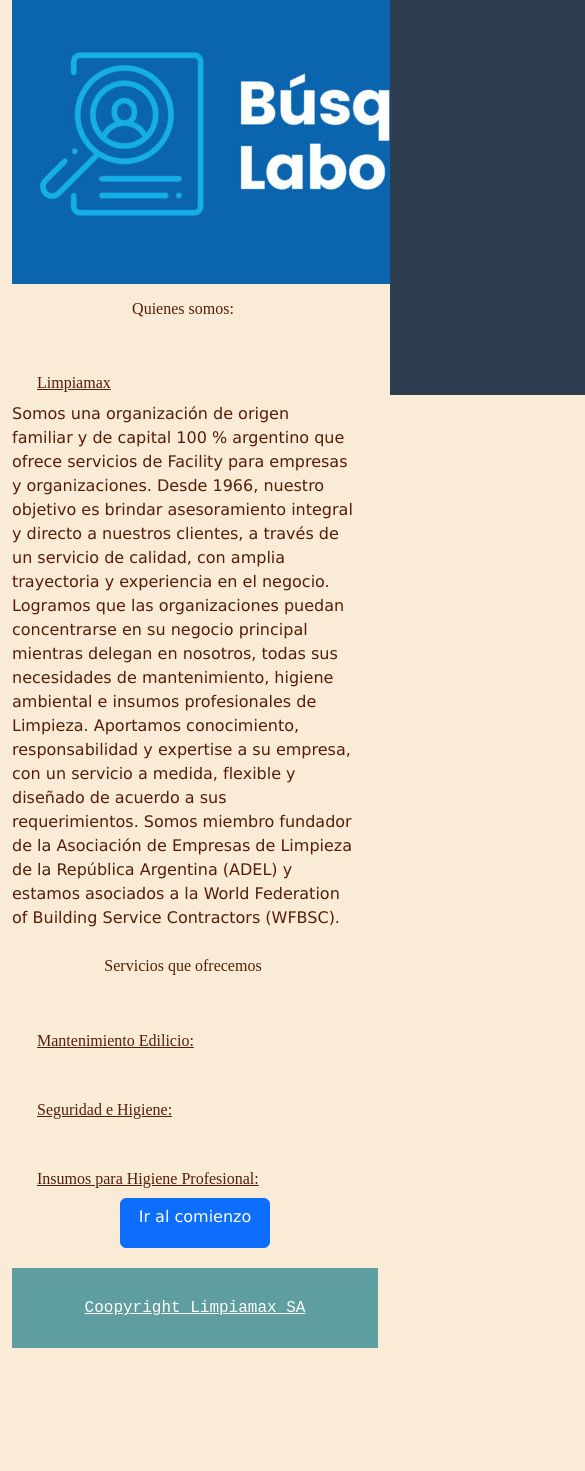
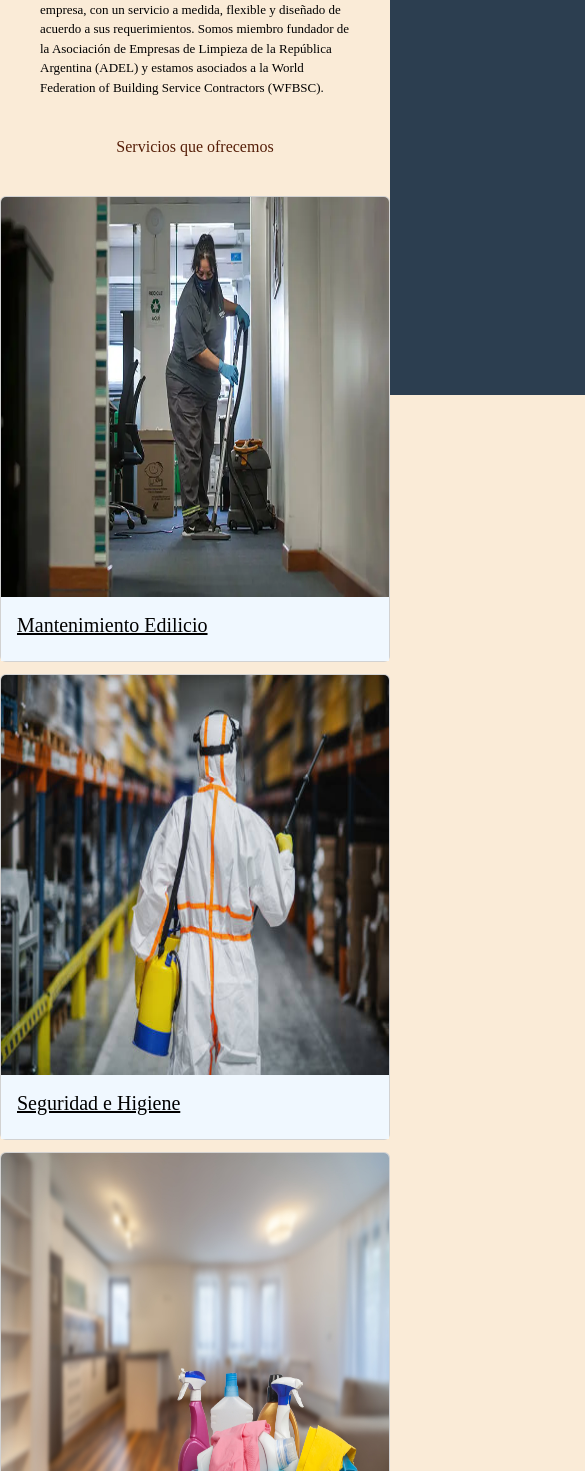
Before and after one commit to Calazera/Segunda-pre-entrega-del-proyecto-final-Cristian-Viola, a plain HTML site: page secciones/Quienes-somos.html in a window 390 px wide. Shown: the part 529-2000 px from the top of the page, 585 px wide, since content can reach past the window. Before the commit the page ends 1877 px from the top, so only its background shows below. Drawn offline with nearby package versions, Linux system fonts and the light colour scheme.

Commit message:
fix seccion quienes somos

```diff
--- a/css/estilo.css
+++ b/css/estilo.css
@@ -208,11 +208,9 @@
 	font-family: 'Courier New', Courier, monospace;
 	padding: 15px;
 }
-
 /*
    PAGINA TRABAJA CON NOSOTROS
 */
-
 .formulario-layout {
 	display: grid;
 	grid-template-columns: 40% 20% 40%;
@@ -294,9 +292,6 @@
 	height: 100px;
 }
 
-
-
-
 .titulo-formulario {
 	display: flex;
 	font-family: 'Times New Roman', Times, serif;
@@ -306,57 +301,76 @@
 	justify-content: center;
 	padding: 10px 2px;
 	margin: 10px 0;
+}
+/*
+ PAGINA QUIENES SOMOS
+*/
 
+.titulo-cabecera-card {
+	display: flex;
+	font-family: 'Times New Roman', Times, serif;
+	font-size: 40px;
+	color: rgb(85, 30, 8);
+	align-content: center;
+	justify-content: center;
+	padding: 10px 2px;
+	margin: 30px 0;
+	background-color: antiquewhite;
 }
 
-
-/*
-
-.formulario-cv {
-	background-color: antiquewhite;
-	display: flex;
-	width: auto;
-	height: auto;
+.card-body {
+	font-family: 'Franklin Gothic Medium', 'Arial Narrow', Arial, sans-serif;
+	color: black;
+	background-color: aliceblue;
 }
 
-.contenedor-form {
-	width: 100%;
-	margin: 0px 5px 0px 200px;
-	padding: 5px 5px 5px 5px;
-	display: grid;
-	grid-template-columns: repeat(2, 1fr);
+.card-img {
+	background: antiquewhite;
 }
 
-.texto-lista {
-	font-family: 'Times New Roman', Times, serif;
-	font-size: 20px;
-	list-style:none;
-	color: black;
-	margin: 2px 5px 40px 60px;
-	padding: 5px;
-	text-decoration: none;
+.historia-layout {
+	display: grid;
+	grid-template-columns: auto auto auto;
+	grid-template-rows: auto auto auto;
 }
 
-.contenedor-historia {
-	width: 100%;
-	margin: 0px 5px 0px 20px;
-	padding: 5px 0px 5px 0px;
-	display: grid;
-	grid-template-columns: 1fr;
-	background-image: url("../imagenes/quienessomos-personal600x400.jpg");
-	background-size: contain;
-	background-repeat: no-repeat;
+.historia-art1 {
+	grid-column: 1 / 4;
+	grid-row: 1 / 2;
+}
+
+.historia-art2 {
+	grid-column: 2 / 3;
+	grid-row: 2 / 3;
+}
+
+.card-group {
+	grid-column: 1 / 4;
+	grid-row: 3 / 4;
 }
 
 .texto-historia {
 	font-family: 'Times New Roman', Times, serif;
 	font-size: 20px;
-	width: 90%;
 	color: black;
-	margin: 0px 0px 40px 20px;
-	padding: 5px;
+	margin: 0 40px 0 40px;
 	text-decoration: none;
 }
+
+.texto-lista {
+	font-family: 'Times New Roman', Times, serif;
+	font-size: 15px;
+	color: black;
+	text-align: start;
+}
+
+.subtitulo-lista {
+	font-family: 'Times New Roman', Times, serif;
+	font-size: 25px;
+	color: black;
+	text-decoration: underline;
+}
+/*
 
 .contenedor-beneficio {
 	width: 100%;
@@ -375,11 +389,6 @@
 	background-image: url("../imagenes/imagen7.jpg");
 	background-size: contain;
 	background-repeat: no-repeat;
-}
-
-.margen {
-	margin: 50px 0;
-	padding: 10px 10px 10px 10px;
 }
 
 .contenedor-cv {
@@ -421,14 +430,14 @@
 	#carouselExample {
 		display: none;
 	}
-	.titulo-cabecera, .titulo-formulario {
+	.titulo-cabecera, .titulo-formulario, .titulo-cabecera-card {
 		font-size: 30px;
 	}
-	.subtitulo {
+	.subtitulo, .subtitulo-lista {
 		font-size: 20px;
 	}
-	.texto {
-		font-size: 15px;
+	.texto, .texto-historia, .texto-lista {
+		font-size: 13px;
 	}
 	form {
 		font-size: 15px;
@@ -444,7 +453,7 @@
 	.presupuesto {
 		margin: 100px 0 100px 0;
 	}
-	.titulo-cabecera, .titulo-formulario {
+	.titulo-cabecera, .titulo-formulario, .titulo-cabecera-card {
 		font-size: 25px;
 	}
 	.subtitulo {
@@ -473,7 +482,7 @@
 	.presupuesto, .link-presupuesto, .img-cv{
 		display: none;
 	}
-	.titulo-cabecera, .titulo-formulario {
+	.titulo-cabecera, .titulo-formulario, .titulo-cabecera-card {
 		font-size: 23px;
 	}
 	.subtitulo {
@@ -482,13 +491,18 @@
 	.texto {
 		font-size: 10px;
 	}
-
 	.coopyright {
 		font-size: 16px;
 	}
 	form {
 		font-size: 12px;
 		text-align: center;
+	}
+}
+
+@media (max-width: 491px){
+	.titulo-cabecera-card {
+		font-size: 18px;
 	}
 }
 
@@ -506,4 +520,7 @@
 	.coopyright {
 		font-size: 16px;
 	}
+	.titulo-cabecera-card {
+		font-size: 16px;
+	}
 }
--- a/secciones/Quienes-somos.html
+++ b/secciones/Quienes-somos.html
@@ -5,35 +5,46 @@
     <meta name="viewport" content="width=device-width, initial-scale=1.0">
     <title>Quienes somos | Limpiamax</title>
     <link rel="shortcut icon" href="https://limpiolux.com.ar/wp-content/uploads/2015/08/favicon.png">
+    <link rel='stylesheet' href='https://cdn-uicons.flaticon.com/uicons-bold-rounded/css/uicons-bold-rounded.css'>
     <link href="https://cdn.jsdelivr.net/npm/bootstrap@5.3.0/dist/css/bootstrap.min.css" rel="stylesheet" integrity="sha384-9ndCyUaIbzAi2FUVXJi0CjmCapSmO7SnpJef0486qhLnuZ2cdeRhO02iuK6FUUVM" crossorigin="anonymous">
     <link rel="stylesheet" href="../css/estilo.css">
 </head>
 <body>
-    <header>
-        <section class="container-fluid cabecera row">
-            <img id="comienzo" class="logo col" src="../imagenes/banner-empesa-B-01-600x300.jpg" alt="logo del sitio">
-            <img id="" class="certificado col" src="../imagenes/logo-cert.png" alt="certificado tuvr">
-            <a href="./Trabaja-con-nosotros.html">
-                <img class="envianoscv col" src="../imagenes/busqueda laboral.jpg" alt="Envianos tu CurriculumVitae">
+    <header class="header-layout">
+        <nav class="nav-layout">
+            <input type="checkbox" id="check">
+            <label for="check" class="checkbtn">
+                <i class="fi fi-br-menu-burger"></i>
+            </label>
+            <a href="../index.html" id="comienzo" class="enlace-navbar">
+                <img class="logo-navbar" src="../imagenes/segurmania-orden-y-limpieza-seguridad.jpg" alt="logo de empresa certificada">
             </a>
-        </section>
-        <nav class="barranav container-fluid">
             <ul>
                 <li><a href="../index.html">Home</a></li>
-                <li><a href="#">Quienes somos</a></li>
-                <li><a href="./Trabaja-con-nosotros.html">Trabaja con nosotros</a></li>
-                <li><a href="./Beneficios.html">Beneficios</a></li>
-                <li><a href="./Presupuesto.html">Pedi un presupuesto</a></li>
+                <li><a class="active"  href="#">Quienes somos</a></li>
+                <li><a href="Trabaja-con-nosotros.html">Trabaja con nosotros</a></li>
+                <li><a href="Beneficios.html">Beneficios</a></li>
+                <li><a href="Presupuesto.html">Pedi un presupuesto</a></li>
             </ul>
         </nav>
+        <article class="article-layout">
+            <h1 class="titulo-cabecera">Quienes somos:</h1>
+        </article>
     </header>
-    <section class="container-fluid row">
-        <article>
-            <h1 class="titulo-cabecera">Quienes somos:</h1>
+    <section class="historia-layout">
+        <article class="historia-art1">
             <h2 class="subtitulo">Limpiamax</h2>
-            <p class="texto-historia">Somos una organización de origen familiar y de capital 100 % argentino que ofrece servicios de Facility para empresas y organizaciones. Desde 1966, nuestro objetivo es brindar asesoramiento integral y directo a nuestros clientes, a través de un servicio de calidad, con amplia trayectoria y experiencia en el negocio. Logramos que las organizaciones puedan concentrarse en su negocio principal mientras delegan en nosotros, todas sus necesidades de mantenimiento, higiene ambiental e insumos profesionales de Limpieza. Aportamos conocimiento, responsabilidad y expertise a su empresa, con un servicio a medida, flexible y diseñado de acuerdo a sus requerimientos. Somos miembro fundador de la Asociación de Empresas de Limpieza de la República Argentina (ADEL) y estamos asociados a la World Federation of Building Service Contractors (WFBSC).</p>
-            <h2 class="titulo-cabecera">Servicios que ofrecemos</h2>
-            <h4 class="subtitulo">Mantenimiento Edilicio:</h4>
+            <p class="texto-historia">Somos una organización de origen familiar y de capital 100 % argentino que ofrece servicios de Facility para empresas y organizaciones.</p>
+            <p class="texto-historia">Desde 1966, nuestro objetivo es brindar asesoramiento integral y directo a nuestros clientes, a través de un servicio de calidad, con amplia trayectoria y experiencia en el negocio. Logramos que las organizaciones puedan concentrarse en su negocio principal mientras delegan en nosotros, todas sus necesidades de mantenimiento, higiene ambiental e insumos profesionales de Limpieza. Aportamos conocimiento, responsabilidad y expertise a su empresa, con un servicio a medida, flexible y diseñado de acuerdo a sus requerimientos. Somos miembro fundador de la Asociación de Empresas de Limpieza de la República Argentina (ADEL) y estamos asociados a la World Federation of Building Service Contractors (WFBSC).</p>
+        </article>
+        <article class="historia-art2">
+            <h2 class="titulo-cabecera-card">Servicios que ofrecemos</h2>
+        </article>
+        <div class="card-group">
+            <div class="card">
+                <img src="../imagenes/limpieza-integral-galeria6.webp" class="card-img-top" alt="limpieza edilicia" width="550px" height="400px">
+                <div class="card-body">
+                    <h5 class="subtitulo-lista">Mantenimiento Edilicio</h5>
                     <ul class="texto-lista">
                         <li>Mantenimiento Predictivo, Preventivo y Correctivo.</li>
                         <li>Ejecución de Obras y Asistencia en Proyectos.</li>
@@ -42,14 +53,24 @@
                         <li>Sistemas de alarmas.</li>
                         <li>Mantenimiento básico edilicio (Pintura, Albañilería, Plomería, Cerrajería, Carpintería, Herrería, Vidrios, Cielorrasos, Techos).</li>
                     </ul>
-            <h4 class="subtitulo">Seguridad e Higiene:</h4>
+                </div>
+            </div>
+            <div class="card">
+                <img src="../imagenes/istockphoto-1248761294-612x612.jpg" class="card-img-top" alt="seguridad e higiene" width="550px" height="400px">
+                <div class="card-body">
+                    <h5 class="subtitulo-lista">Seguridad e Higiene</h5>
                     <ul class="texto-lista">
                         <li>Higiene Ambiental.</li>
                         <li>Limpieza Técnica.</li>
                         <li>Limpieza de vidrios en altura.</li>
                         <li>Limpieza gruesa y fina de obra.</li>
                     </ul>
-            <h4 class="subtitulo">Insumos para Higiene Profesional:</h4>
+                </div>
+            </div>
+            <div class="card">
+                <img src="../imagenes/GettyImages-1031043754-1.jpg" class="card-img-top" alt="" width="550px" height="400px">
+                <div class="card-body">
+                    <h5 class="subtitulo-lista">Insumos para Higiene Profesional</h5>
                     <ul class="texto-lista">
                         <li>Químicos de limpieza.</li>
                         <li>Carros y contenedores.</li>
@@ -59,21 +80,15 @@
                         <li>Cepillaría Sanitaria.</li>
                         <li>Paños para limpieza.</li>
                     </ul>
-        </article>
-        <article class="enlaces container">
-            <a class="presupuesto img-fluid" href="./Presupuesto.html">
-                <img src="../imagenes/banner-solicitar-servicios3.jpg" alt="Solicita nuestros servicios.">
-            </a>
-            <a class="img-cv img-fluid" href="Trabaja-con-nosotros.html">
-                <img src="../imagenes/envianoscv.png" alt="Envianos tu CurriculumVitae">
-            </a>
-        </article>
+                </div>
+            </div>
+        </div>
     </section>
-    <footer>
-        <section class="container-fluid">
+    <footer class="footer-layout">
+        <a class="presupuesto" href="Presupuesto.html"><img src="../imagenes/banner-solicitar-servicios3.jpg" alt="Solicita nuestros servicios."></a>
+        <a class="img-cv" href="Trabaja-con-nosotros.html"><img src="../imagenes/envianoscv.png" alt="Envianos tu CurriculumVitae"></a>
         <a class="btn btn-primary" href="#comienzo">Ir al comienzo</a>
         <h4 class="coopyright">Coopyright Limpiamax SA</h4>
-        </section>
 	</footer>
     <script src="https://cdn.jsdelivr.net/npm/bootstrap@5.3.0/dist/js/bootstrap.bundle.min.js" integrity="sha384-geWF76RCwLtnZ8qwWowPQNguL3RmwHVBC9FhGdlKrxdiJJigb/j/68SIy3Te4Bkz" crossorigin="anonymous"></script>
 </body>
```
Also changed, not shown: secciones/Trabaja-con-nosotros.html (+4 -4 lines), imagenes/GettyImages-1031043754-1.jpg (added), imagenes/istock-1153883276-900x600.jpg (added), imagenes/istockphoto-1248761294-612x612.jpg (added), imagenes/istockphoto-1320447627-612x612.jpg (added), imagenes/limpieza-integral-galeria4.webp (added), imagenes/limpieza-integral-galeria6.webp (added). Lines whose indentation alone changed are shown as unchanged.
